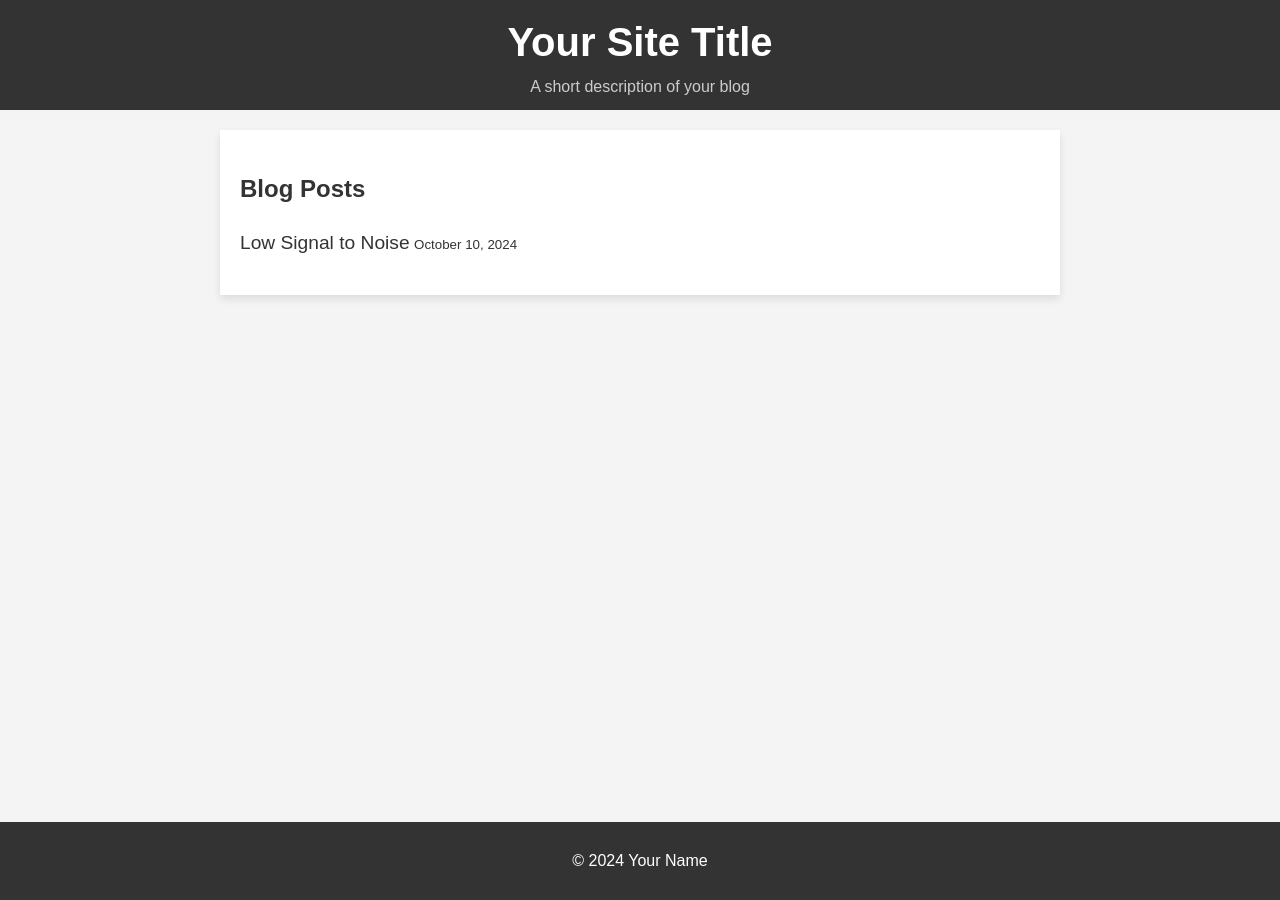
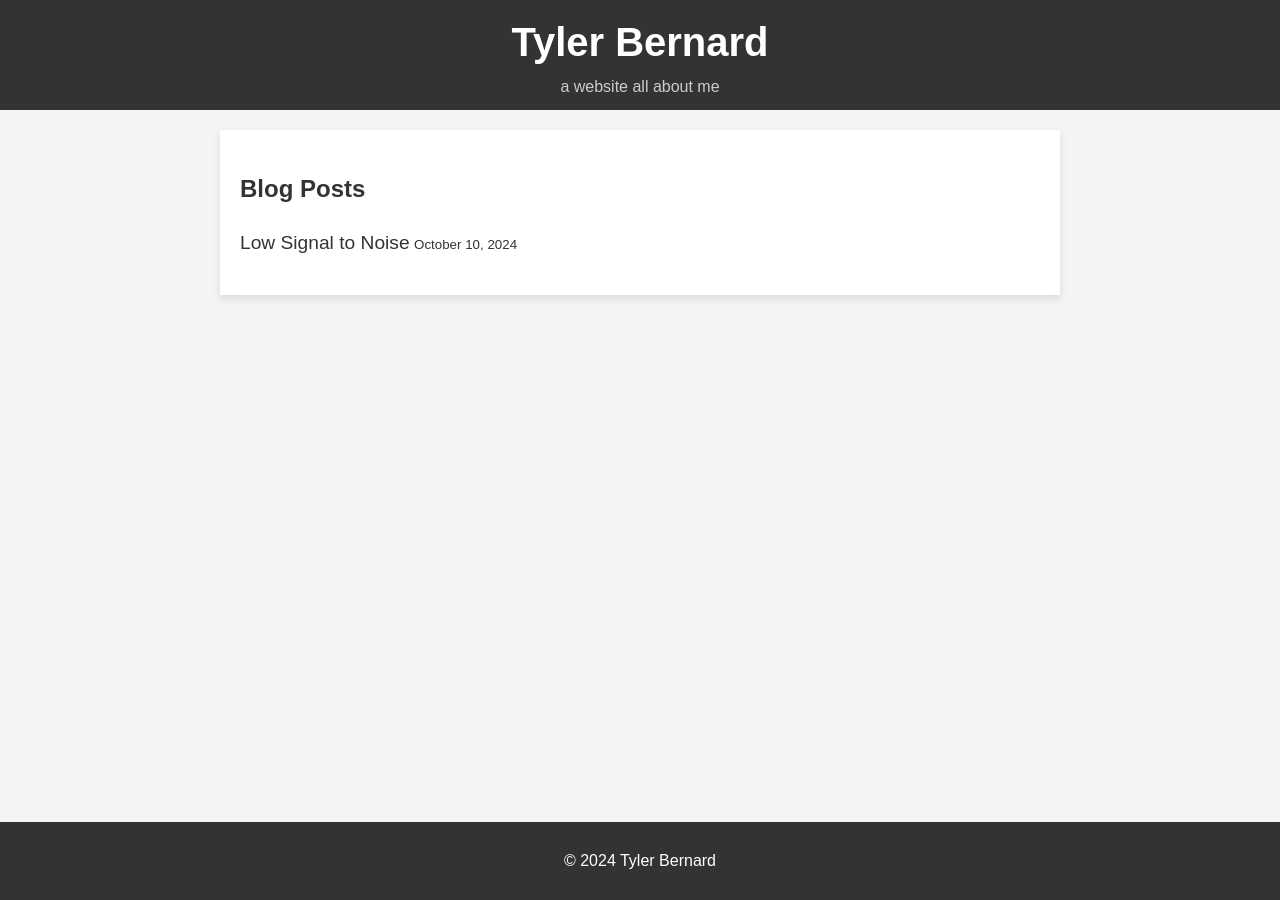
Before and after one commit to tgbernard19/tgbernard19.github.io, a Jekyll site: the page built from index.html, in a window 1280 px wide. Built offline with Jekyll 4.4.1, drawn with Linux system fonts in a browser that asks for light colours.

Commit message:
Update _config.yml

```diff
--- a/_config.yml
+++ b/_config.yml
@@ -1,13 +1,13 @@
 # Site settings
-title: "Your Site Title"
-description: "A short description of your blog"
+title: "Tyler Bernard"
+description: "a website all about me"
 baseurl: "" # Leave blank for the main site; use "/subdirectory" for a subdirectory
 url: "https://tgbernard19.github.io" # Your site's URL
 
 # Author information
 author:
-  name: "Your Name"
-  email: "your-email@example.com"
+  name: "Tyler Bernard"
+  email: "tgbernard19@berkeley.eddu"
 
 # Build settings
 markdown: kramdown # This is Jekyll's default Markdown parser
```
